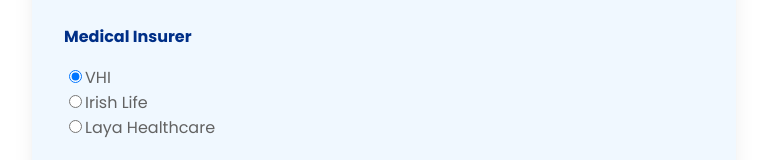
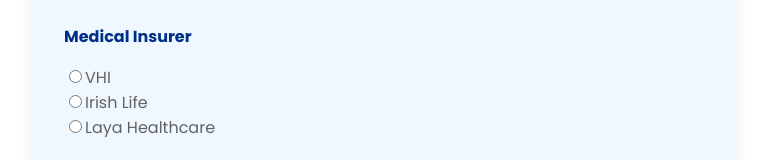
Before and after one commit to joshD90/allview-assessment, a React (Vite) app: page /gp-contact in a window 1280 px wide. Shown: the part 639-799 px from the top of the page, without its empty margins (256-1023 px from the left). Built offline with nearby package versions, Linux system fonts and the light colour scheme.

Commit message:
setting up error context, setting up formstate context and linking this to majority of inputs

```diff
--- a/src/App.tsx
+++ b/src/App.tsx
@@ -8,23 +8,37 @@
 import GpContactDetails from "./views/gpContactDetails/GpContactDetails";
 import PatientAddressDetails from "./views/patientAddressDetails/PatientAddressDetails";
 import PatientConsentDetails from "./views/patientConsentDetails/PatientConsentDetails";
+import { FormStateContextProvider } from "./context/formStateContext";
+import { FormErrorContextProvider } from "./context/formErrorsContext";
+import InfoOut from "./views/infoOut/InfoOut";
 
 const App = () => {
   return (
     <section className="app-container">
       <BrowserRouter>
+        <FormStateContextProvider>
+          <FormErrorContextProvider>
             <Routes>
               <Route path="/" element={<FormContainer />}>
                 <Route
                   path="appointment-details"
                   element={<AppointmentDetails />}
                 />
-            <Route path="contact-details" element={<PatientContactDetails />} />
+                <Route
+                  path="contact-details"
+                  element={<PatientContactDetails />}
+                />
                 <Route path="gp-contact" element={<GpContactDetails />} />
-            <Route path="address-details" element={<PatientAddressDetails />} />
+                <Route
+                  path="address-details"
+                  element={<PatientAddressDetails />}
+                />
                 <Route path="consent" element={<PatientConsentDetails />} />
               </Route>
+              <Route path="result" element={<InfoOut />} />
             </Routes>
+          </FormErrorContextProvider>
+        </FormStateContextProvider>
       </BrowserRouter>
     </section>
   );
--- a/src/components/selectInput/SelectInput.tsx
+++ b/src/components/selectInput/SelectInput.tsx
@@ -1,8 +1,9 @@
-import { FC } from "react";
-import Select from "react-select";
+import { FC, useContext } from "react";
+import Select, { SingleValue } from "react-select";
 
 import "../../views/formContainer/formContainer.css";
 import "./selectInput.css";
+import { formStateContext } from "../../context/formStateContext";
 
 type SelectOption = { value: string; label?: string };
 
@@ -10,6 +11,13 @@
 
 // TODO:Perhaps improve the styles / look at focus and border
 const SelectInput: FC<Props> = ({ label, id, options }) => {
+  const { setInputs } = useContext(formStateContext);
+
+  const handleChange = (e: SingleValue<SelectOption>) => {
+    if (!e) return;
+    setInputs((prev) => ({ ...prev, [id]: e.value }));
+  };
+
   return (
     <div className="select-input__container">
       {!!label && (
@@ -31,6 +39,7 @@
             boxShadow: state.isFocused ? "none" : "none",
           }),
         }}
+        onChange={(e) => handleChange(e)}
       />
     </div>
   );
--- a/src/components/simpleInput/SimpleInput.tsx
+++ b/src/components/simpleInput/SimpleInput.tsx
@@ -1,16 +1,20 @@
-import { FC } from "react";
+import { FC, useContext } from "react";
 
 import "./simpleInput.css";
+import { formStateContext } from "../../context/formStateContext";
 
 type Props = { type: "password" | "text" | "email"; label: string; id: string };
 
 const SimpleInput: FC<Props> = ({ type, id, label }) => {
+  const { inputs, setInputs } = useContext(formStateContext);
+
+  const handleChange = (e: React.ChangeEvent<HTMLInputElement>) => {
+    setInputs((prev) => ({ ...prev, [id]: e.target.value }));
+  };
   return (
     <div className="simple-input__container">
-      <input type={type} id={id} />
-      <label htmlFor="" className="">
-        {label}
-      </label>
+      <input type={type} id={id} onChange={handleChange} value={inputs[id]} />
+      <label>{label}</label>
     </div>
   );
 };
--- /dev/null
+++ b/src/context/formErrorsContext.tsx
@@ -0,0 +1,19 @@
+import { useState, createContext, ReactNode, FC } from "react";
+import { ErrorContext, IterableStringType } from "../types";
+
+export const formErrorContext = createContext<ErrorContext>({
+  errors: {},
+  setErrors: () => null,
+});
+
+type Props = { children: ReactNode };
+
+export const FormErrorContextProvider: FC<Props> = ({ children }) => {
+  const [state, setState] = useState<IterableStringType>({});
+
+  return (
+    <formErrorContext.Provider value={{ errors: state, setErrors: setState }}>
+      {children}
+    </formErrorContext.Provider>
+  );
+};
--- /dev/null
+++ b/src/context/formStateContext.tsx
@@ -0,0 +1,19 @@
+import { useState, createContext, ReactNode, FC } from "react";
+import { FormContext, IterableType } from "../types";
+
+export const formStateContext = createContext<FormContext>({
+  inputs: {},
+  setInputs: () => null,
+});
+
+type Props = { children: ReactNode };
+
+export const FormStateContextProvider: FC<Props> = ({ children }) => {
+  const [state, setState] = useState<IterableType>({});
+
+  return (
+    <formStateContext.Provider value={{ inputs: state, setInputs: setState }}>
+      {children}
+    </formStateContext.Provider>
+  );
+};
--- /dev/null
+++ b/src/types.ts
@@ -0,0 +1,19 @@
+import { SetStateAction } from "react";
+
+export type IterableStringType = {
+  [key: string]: string;
+};
+
+export type IterableType = {
+  [key: string]: string | number;
+};
+
+export type FormContext = {
+  inputs: IterableType;
+  setInputs: React.Dispatch<SetStateAction<IterableType>>;
+};
+
+export type ErrorContext = {
+  errors: IterableStringType;
+  setErrors: React.Dispatch<SetStateAction<IterableStringType>>;
+};
--- a/src/views/appointmentDetails/AppointmentDetails.tsx
+++ b/src/views/appointmentDetails/AppointmentDetails.tsx
@@ -4,6 +4,8 @@
 import Button from "../../components/button/Button";
 import SelectInput from "../../components/selectInput/SelectInput";
 import "./appointmentDetails.css";
+import { useContext } from "react";
+import { formStateContext } from "../../context/formStateContext";
 
 const appointmentTypes = [
   { value: "dermatology", label: "Dermatology" },
@@ -13,6 +15,7 @@
 
 const AppointmentDetails = () => {
   const navigate = useNavigate();
+  const { inputs, setInputs } = useContext(formStateContext);
 
   return (
     <section>
@@ -31,7 +34,17 @@
         />
         <div className="describe-issues__container">
           <label className="input-label">Describe Your Issues</label>
-          <textarea className="input-textarea" id="describeIssues"></textarea>
+          <textarea
+            className="input-textarea"
+            id="describeIssues"
+            onChange={(e) =>
+              setInputs((prev) => ({
+                ...prev,
+                ["describeIssues"]: e.target.value,
+              }))
+            }
+            value={inputs["describeIssues"]}
+          ></textarea>
         </div>
         <div className="progress-buttons__container">
           <Button handleClick={() => navigate("/contact-details")}>Next</Button>
--- a/src/views/gpContactDetails/GpContactDetails.tsx
+++ b/src/views/gpContactDetails/GpContactDetails.tsx
@@ -4,9 +4,20 @@
 import SimpleInput from "../../components/simpleInput/SimpleInput";
 
 import "./gpContactDetails.css";
+import { useContext } from "react";
+import { formStateContext } from "../../context/formStateContext";
 
 const GpContactDetails = () => {
+  const { inputs, setInputs } = useContext(formStateContext);
   const navigate = useNavigate();
+
+  const handleInputChange = (
+    e: React.ChangeEvent<HTMLTextAreaElement | HTMLInputElement>,
+    key: string
+  ) => {
+    setInputs((prev) => ({ ...prev, [key]: e.target.value }));
+  };
+
   return (
     <section>
       <h1>GP Contact Details</h1>
@@ -21,7 +32,12 @@
         </div>
         <div>
           <h3 className="input-label">GP Clinic Address</h3>
-          <textarea id="gpClinicAddress" className="input-textarea"></textarea>
+          <textarea
+            id="gpClinicAddress"
+            className="input-textarea"
+            onChange={(e) => handleInputChange(e, "gpClinicAddress")}
+            value={inputs["gpClinicAddress"]}
+          ></textarea>
         </div>
         <div>
           <h1>Medical Insurance Details</h1>
@@ -29,15 +45,33 @@
           <div className="medical-insurer__container">
             <h3 className="input-label">Medical Insurer</h3>
             <label>
-              <input type="radio" name="option" value="vhi" checked />
+              <input
+                type="radio"
+                name="option"
+                value="vhi"
+                checked={"vhi" === inputs["medicalInsurer"]}
+                onChange={(e) => handleInputChange(e, "medicalInsurer")}
+              />
               VHI
             </label>
             <label>
-              <input type="radio" name="option" value="irishLife" />
+              <input
+                type="radio"
+                name="option"
+                value="irishLife"
+                checked={"irishLife" === inputs["medicalInsurer"]}
+                onChange={(e) => handleInputChange(e, "medicalInsurer")}
+              />
               Irish Life
             </label>
             <label>
-              <input type="radio" name="option" value="layaHealth" />
+              <input
+                type="radio"
+                name="option"
+                value="layaHealth"
+                checked={"layaHealth" === inputs["medicalInsurer"]}
+                onChange={(e) => handleInputChange(e, "medicalInsurer")}
+              />
               Laya Healthcare
             </label>
           </div>
--- /dev/null
+++ b/src/views/infoOut/InfoOut.tsx
@@ -0,0 +1,9 @@
+import { useContext } from "react";
+import { formStateContext } from "../../context/formStateContext";
+
+const InfoOut = () => {
+  const { inputs } = useContext(formStateContext);
+  return <div>{JSON.stringify(inputs)}</div>;
+};
+
+export default InfoOut;
--- a/src/views/patientConsentDetails/PatientConsentDetails.tsx
+++ b/src/views/patientConsentDetails/PatientConsentDetails.tsx
@@ -44,7 +44,7 @@
           <Button handleClick={() => navigate("/gp-contact")} secondary>
             Previous
           </Button>
-          <Button handleClick={() => null}>Submit</Button>
+          <Button handleClick={() => navigate("/result")}>Submit</Button>
         </div>
       </form>
     </section>
```
Lines whose indentation alone changed are shown as unchanged.
